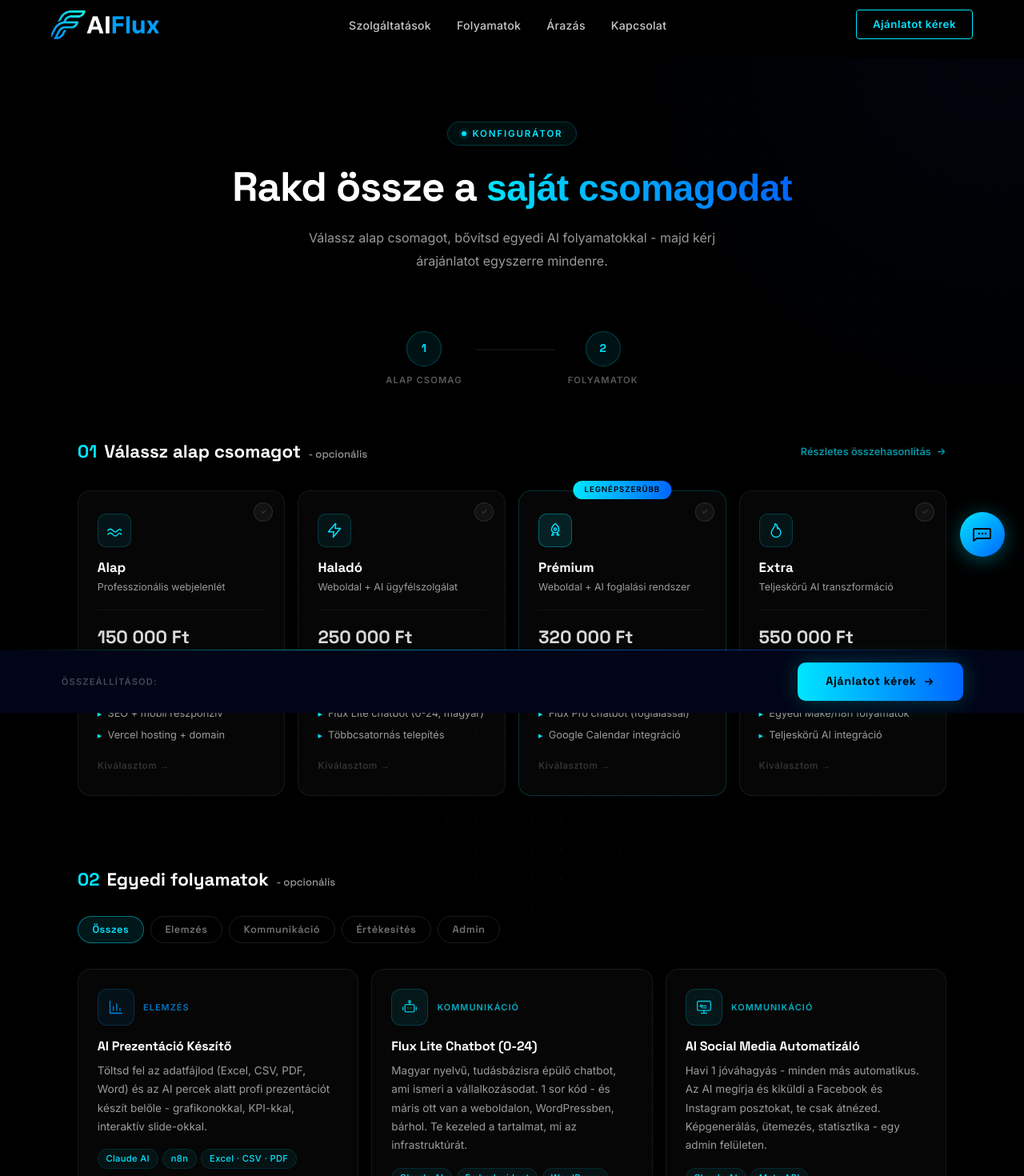
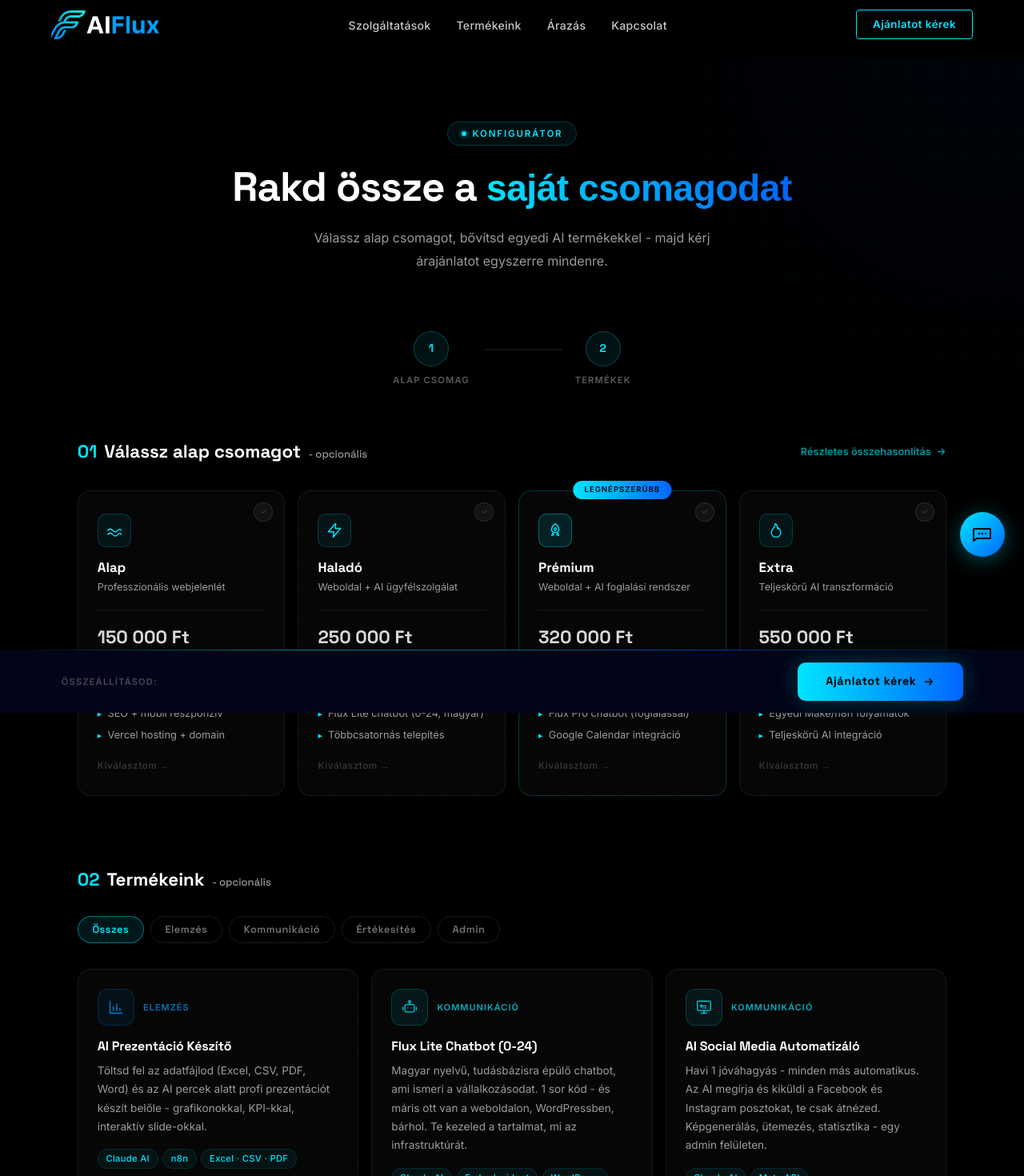
Before and after one commit to RiZool/aiflux-website, a Next.js app: page /folyamatok in a window 1280 px wide. Shown: the top 1470 px of the page at 80% size. Built offline with nearby package versions, Linux system fonts and the light colour scheme; a web font is replaced by a local one.

Commit message:
refactor: rename customer-facing catalog Folyamatok -> Termekeink (egyseges)

```diff
--- a/app/folyamatok/page.tsx
+++ b/app/folyamatok/page.tsx
@@ -4,9 +4,9 @@ import Footer from "@/components/Footer";
 import WorkflowConfigurator from "@/components/WorkflowConfigurator";
 
 export const metadata: Metadata = {
-  title: "AI Folyamatok | AI Flux - LEGO-konfigurátor",
+  title: "Termékeink | AI Flux - LEGO-konfigurátor",
   description:
-    "Válogass az elkészült AI automatizációkból LEGO-szerűen és kérj személyre szabott ajánlatot. Prezentáció-készítő, chatbot, hírlevél automatizáció és még sok más.",
+    "Válogass az AI termékeinkből LEGO-szerűen és kérj személyre szabott ajánlatot. Prezentáció-készítő, chatbot, social media automatizáló, hírlevél és még sok más.",
 };
 
 export default function FolyamatokPage() {
--- a/components/Navbar.tsx
+++ b/components/Navbar.tsx
@@ -5,7 +5,7 @@ import Link from "next/link";
 
 const navLinks = [
   { label: "Szolgáltatások", href: "/#services" },
-  { label: "Folyamatok", href: "/folyamatok" },
+  { label: "Termékeink", href: "/folyamatok" },
   { label: "Árazás", href: "/#pricing" },
   { label: "Kapcsolat", href: "/#contact" },
 ];
--- a/components/Pricing.tsx
+++ b/components/Pricing.tsx
@@ -206,7 +206,7 @@ export default function Pricing() {
               Szeretnél még többet kihozni a csomagodból?
             </div>
             <p style={{ color: "var(--muted)", fontSize: ".87rem", lineHeight: 1.7, margin: 0 }}>
-              Minden csomaghoz egyedi AI folyamatokat adhatsz hozzá - vagy akár csomag nélkül, önállóan is megvásárolhatod őket.
+              Minden csomaghoz egyedi AI termékeket adhatsz hozzá - vagy akár csomag nélkül, önállóan is megvásárolhatod őket.
               Foglalási rendszer, lead generálás, hírlevél automatizmus és még sok más vár rád.
             </p>
           </div>
@@ -225,7 +225,7 @@ export default function Pricing() {
             onMouseEnter={e => { e.currentTarget.style.background = "rgba(0,229,255,.08)"; e.currentTarget.style.borderColor = "rgba(0,229,255,.6)"; }}
             onMouseLeave={e => { e.currentTarget.style.background = "transparent"; e.currentTarget.style.borderColor = "rgba(0,229,255,.35)"; }}
           >
-            AI Folyamatok böngészése
+            Termékeink böngészése
             <svg width="13" height="13" viewBox="0 0 16 16" fill="none" aria-hidden="true">
               <path d="M3 8h10M9 4l4 4-4 4" stroke="currentColor" strokeWidth="1.8" strokeLinecap="round" strokeLinejoin="round" />
             </svg>
--- a/components/WorkflowConfigurator.tsx
+++ b/components/WorkflowConfigurator.tsx
@@ -83,7 +83,7 @@ export default function WorkflowConfigurator() {
       ? `Kiválasztott csomag: ${chosenPlan.name} - ${formatPrice(chosenPlan.price)} egyszeri, ${formatPrice(chosenPlan.monthly)}/hó`
       : "";
     const wfLines = chosenWorkflows.length > 0
-      ? `Plusz egyedi folyamatok:%0A${chosenWorkflows.map((w) => `- ${w.title}`).join("%0A")}`
+      ? `Plusz termékek:%0A${chosenWorkflows.map((w) => `- ${w.title}`).join("%0A")}`
       : "";
     const body = `Sziasztok!%0A%0A${planLine}${planLine && wfLines ? "%0A%0A" : ""}${wfLines}%0A%0AKérem az ajánlatot!%0A%0AKöszönettel,`;
     window.location.assign(`mailto:info@aiflux.hu?subject=Ajánlatkérés%20|%20AIFlux%20konfigurátor&body=${body}`);
@@ -139,7 +139,7 @@ export default function WorkflowConfigurator() {
             </span>
           </h1>
           <p style={{ color: "var(--muted)", maxWidth: 560, margin: "0 auto", fontSize: "1rem", lineHeight: 1.85 }}>
-            Válassz alap csomagot, bővítsd egyedi AI folyamatokkal -
+            Válassz alap csomagot, bővítsd egyedi AI termékekkel -
             majd kérj árajánlatot egyszerre mindenre.
           </p>
         </div>
@@ -188,7 +188,7 @@ export default function WorkflowConfigurator() {
               {wfDone ? selectedWorkflows.size : "2"}
             </div>
             <span style={{ fontSize: ".7rem", fontWeight: 600, letterSpacing: ".1em", textTransform: "uppercase", color: wfDone ? "var(--cyan)" : "rgba(255,255,255,.35)", transition: "color .4s" }}>
-              Folyamatok
+              Termékek
             </span>
           </div>
         </div>
@@ -319,7 +319,7 @@ export default function WorkflowConfigurator() {
           <div className="reveal" style={{ display: "flex", alignItems: "center", justifyContent: "space-between", marginBottom: "1.75rem", flexWrap: "wrap", gap: "1rem" }}>
             <h2 style={{ fontFamily: "var(--font-heading)", fontSize: "clamp(1.1rem,2vw,1.4rem)", fontWeight: 700 }}>
               <span style={{ color: "var(--cyan)", marginRight: ".55rem", fontWeight: 800 }}>02</span>
-              Egyedi folyamatok
+              Termékeink
               <span style={{ fontSize: ".82rem", fontWeight: 500, color: "var(--muted)", marginLeft: ".6rem" }}>- opcionális</span>
             </h2>
             {wfDone && (
```
